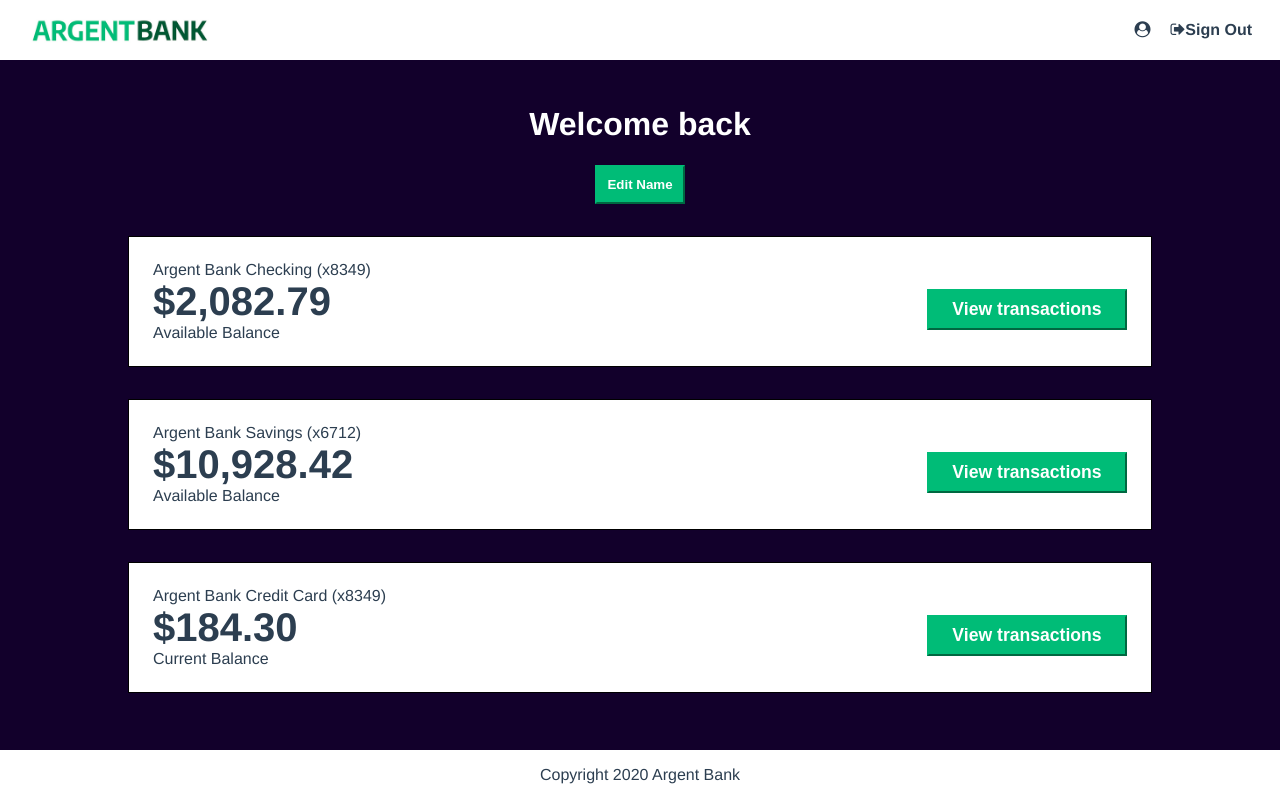
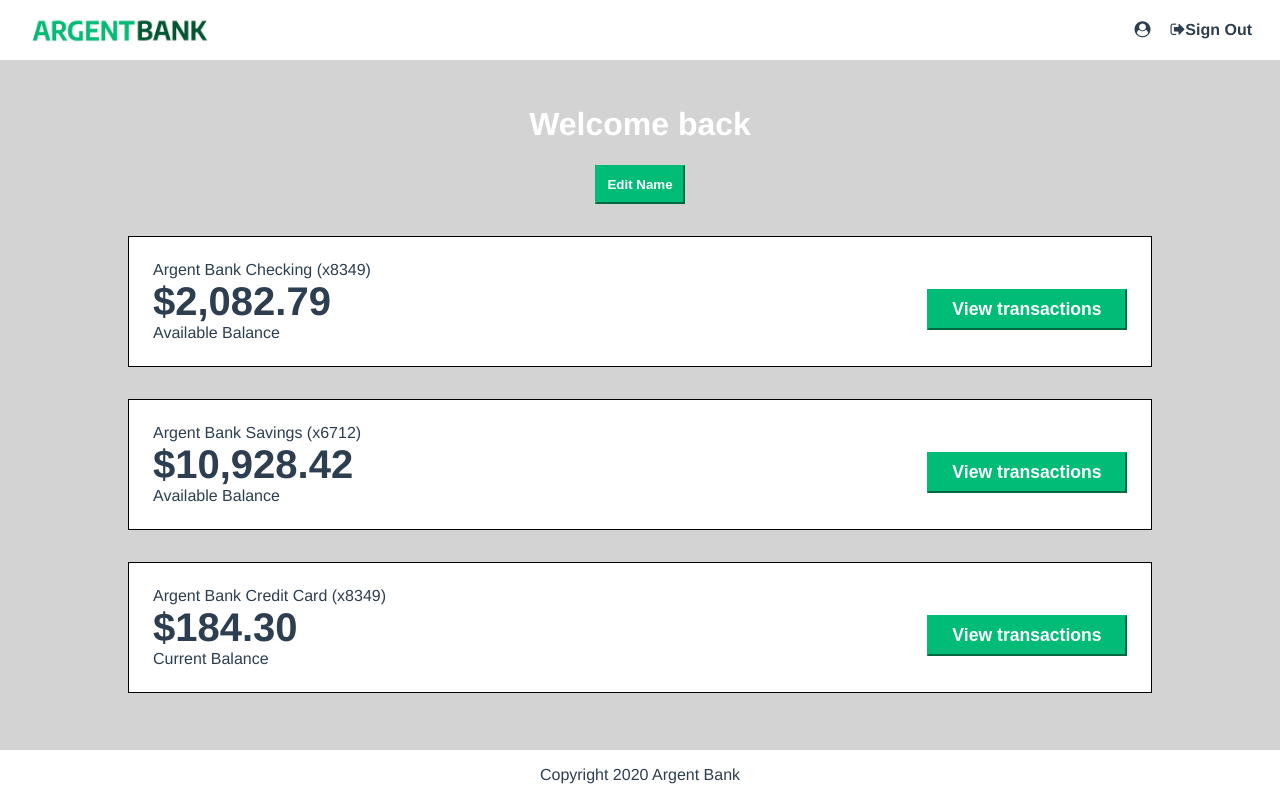
Before and after one commit to Frozeopc/p13-argentbank, a React (Create React App) app: page /profile in a window 1280 px wide. Built offline with nearby package versions, Linux system fonts and the light colour scheme; no server answers; sample sign-in values are in the browser's storage.

Commit message:
color bg

```diff
--- a/src/App.css
+++ b/src/App.css
@@ -21,8 +21,8 @@
   height: calc(100vh - 160px);
 }
 
-.bg-dark {
-  background-color: #12002b;
+.bg-grey {
+  background-color: lightgray;
 }
 
 .sr-only {
--- a/src/Pages/Profile.js
+++ b/src/Pages/Profile.js
@@ -28,7 +28,7 @@
   return (
     <>
     <Header  />
-        <main className="main bg-dark">
+        <main className="main bg-grey">
             <div className="header">
                 <h1> Welcome back </h1>
                 <Modal
```
